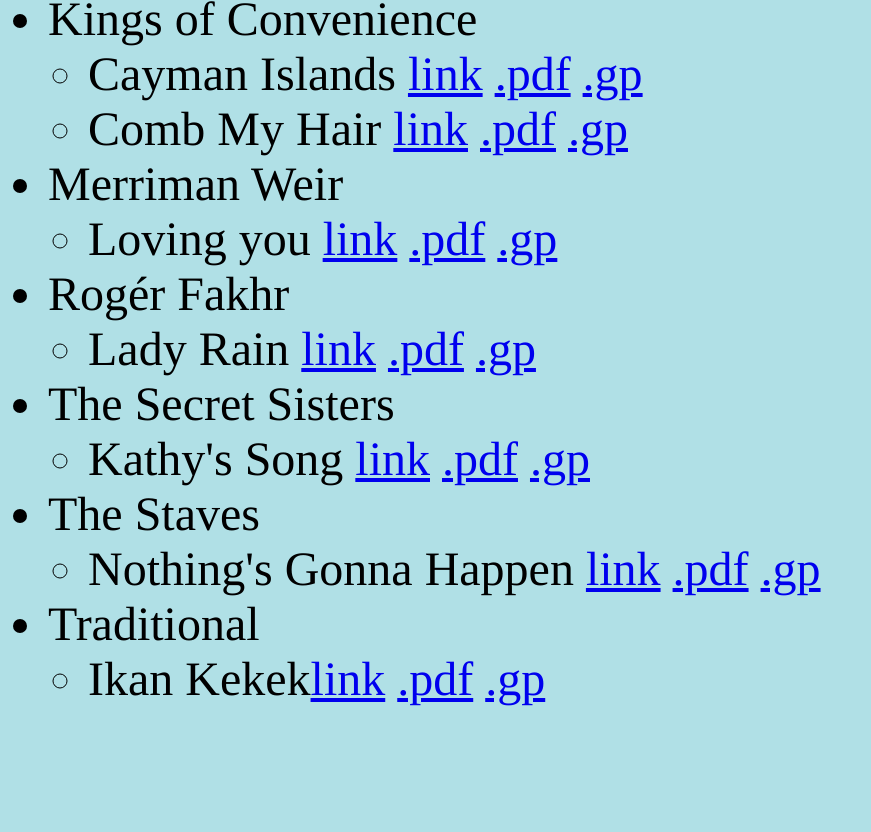
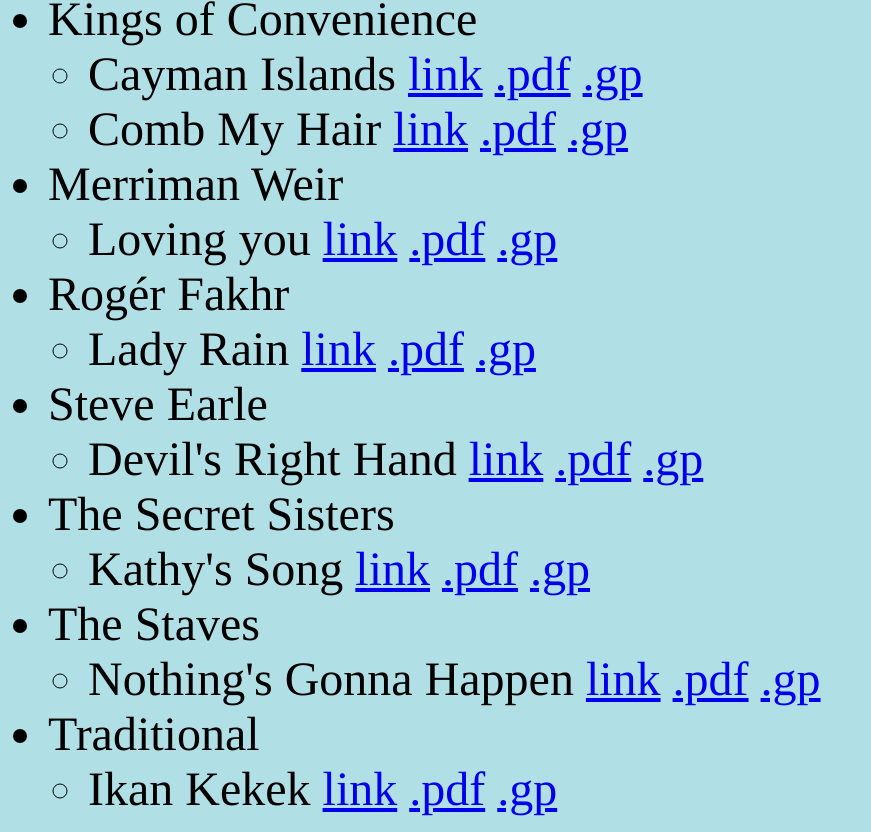
Before and after one commit to EzraBriggs/EzraBriggs.github.io, a plain HTML site: page index.html in a window 1280 px wide. Shown: the part 1679-2511 px from the top of the page, without its empty margins (0-871 px from the left). Before the commit the page ends 2401 px from the top, so only its background shows below. Drawn offline with Linux system fonts and the light colour scheme.

Commit message:
devils right hand

```diff
--- a/index.html
+++ b/index.html
@@ -83,6 +83,10 @@
         <ul>
           <li>Lady Rain <a href="https://youtu.be/YQDh8c_H-jI">link</a> <a href="./pdfs/lady_rain.pdf" download="lady_rain">.pdf</a> <a href="./gpfiles/lady_rain.gp" download="lady_rain">.gp</a></li>
         </ul>
+        <li>Steve Earle</li>
+        <ul>
+          <li>Devil's Right Hand <a href="https://youtu.be/yzdah8P5Onc?si=eIo0rlyCMJWrZMyH">link</a> <a href="./pdfs/devils_right_hand.pdf" download="devils_right_hand">.pdf</a> <a href="./gpfiles/devils_right_hand.gp" download="devils_right_hand">.gp</a></li>
+        </ul>
         <li>The Secret Sisters</li>
         <ul>
           <li>Kathy's Song <a href="https://youtu.be/XPQjg2DZ7A0">link</a> <a href="./pdfs/kathy's_song.pdf" download="kathy's_song">.pdf</a> <a href="./gpfiles/kathy's_song.gp" download="kathy's_song">.gp</a></li>
@@ -93,7 +97,7 @@
         </ul>
         <li>Traditional</li>
         <ul>
-          <li>Ikan Kekek<a href="https://youtu.be/xtaJOaXPGCA">link</a> <a href="./pdfs/ikan_kekek.pdf" download="ikan_kekek">.pdf</a> <a href="./gpfiles/ikan_kekek.gp" download="ikan_kekek">.gp</a></li>
+          <li>Ikan Kekek <a href="https://youtu.be/xtaJOaXPGCA">link</a> <a href="./pdfs/ikan_kekek.pdf" download="ikan_kekek">.pdf</a> <a href="./gpfiles/ikan_kekek.gp" download="ikan_kekek">.gp</a></li>
         </ul>
   </div>
 </body>
```
Also changed, not shown: 4 other files.
